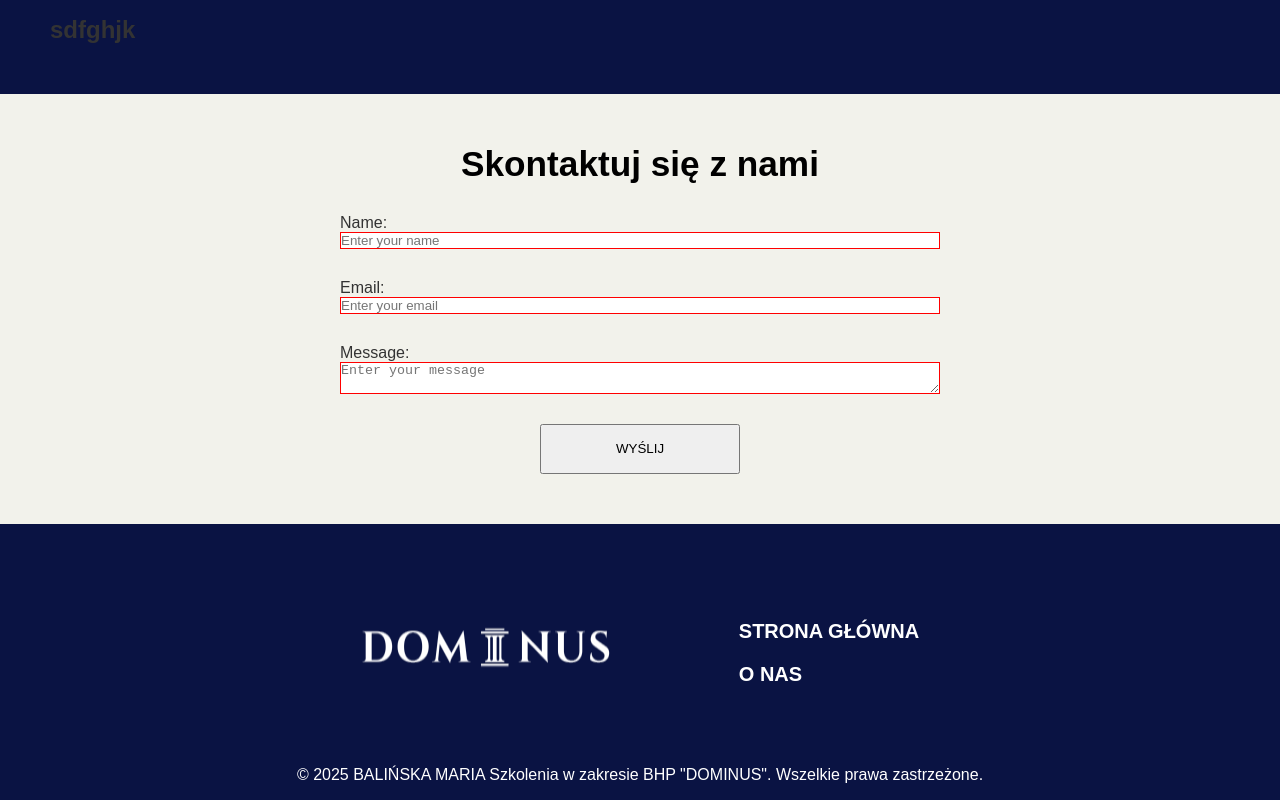
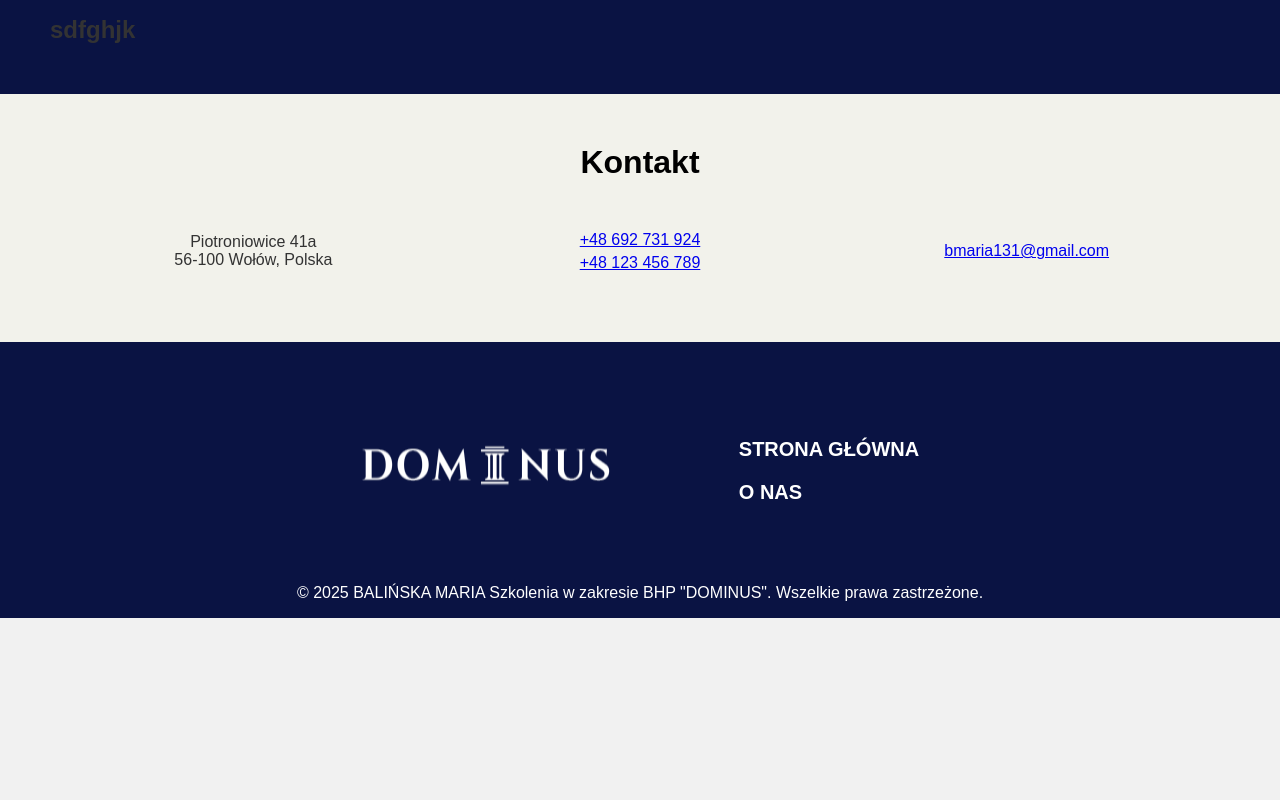
Before and after one commit to DawidWit/dominus-bhp, a Next.js app: page / in a window 1280 px wide. Shown: the part 2196-2996 px from the top of the page. After the commit the page ends 2814 px from the top, so only its background shows below. Built offline with nearby package versions, Linux system fonts and the light colour scheme.

Commit message:
changed contact info

```diff
--- a/package.json
+++ b/package.json
@@ -16,6 +16,7 @@
     "react": "^19.0.0",
     "react-dom": "^19.0.0",
     "react-hook-form": "^7.54.2",
+    "react-icon": "^1.0.0",
     "sass": "^1.83.0",
     "yup": "^1.6.1"
   },
--- a/src/components/contact_form/commant_form.module.scss
+++ b/src/components/contact_form/commant_form.module.scss
@@ -1,22 +1,43 @@
-.inputContainer{
-    display: flex;
-    flex-direction: column;
-    textarea, input{
-        border: 1px solid red;
-    }
+.container {
+  padding: 0px 20px 20px 20px;
+  text-align: center;
+  margin: 0 auto;
 }
 
-.inputContainer:not(:first-child){
-    margin-top: 30px;
+.title {
+  font-size: 2rem;
+  font-weight: bold;
+  margin-bottom: 20px;
 }
 
-.buttonContainer{
-    display: flex;
-    justify-content: center;
-    margin-top: 30px;
-    .sendingButton{
-        width: 200px;
-        height: 50px;
+.contactInfo {
+  display: flex;
+  flex-wrap: wrap;
+  justify-content: space-between; /* Ensure max space between items */
+  align-items: center;
+  gap: 20px;
+  width: 100%;
+}
 
-    }
+/* Standard info items */
+.infoItem {
+  flex: 1;
+  min-width: 200px;
+  display: flex;
+  align-items: center;
+  justify-content: center;
+  text-align: center;
+  font-size: 20;
 }
+
+/* Phone numbers in a column */
+.infoItemColumn {
+  flex: 1;
+  min-width: 200px;
+  display: flex;
+  flex-direction: column; /* Stack numbers in a column */
+  align-items: center;
+  text-align: center;
+  gap: 5px;
+  font-size:20
+}
--- a/src/components/contact_form/contact_form.tsx
+++ b/src/components/contact_form/contact_form.tsx
@@ -1,117 +1,35 @@
 "use client";
-import React, { useState } from "react";
+import React from "react";
 import styles from "./commant_form.module.scss";
 
-interface FormData {
-  name: string;
-  email: string;
-  message: string;
-}
-
-const ContactForm: React.FC = () => {
-  const [formData, setFormData] = useState<FormData>({
-    name: "",
-    email: "",
-    message: "",
-  });
-  const [isSubmitting, setIsSubmitting] = useState(false);
-  const [error, setError] = useState<string | null>(null);
-  const [success, setSuccess] = useState<string | null>(null);
-
-  const handleChange = (
-    e: React.ChangeEvent<HTMLInputElement | HTMLTextAreaElement>
-  ) => {
-    const { name, value } = e.target;
-    setFormData((prev) => ({ ...prev, [name]: value }));
-  };
-
-  const handleSubmit = async (e: React.FormEvent) => {
-    e.preventDefault();
-    setIsSubmitting(true);
-    setError(null);
-    setSuccess(null);
-
-    try {
-      const response = await fetch("/api/contact", {
-        method: "POST",
-        headers: {
-          "Content-Type": "application/json",
-        },
-        body: JSON.stringify(formData),
-      });
-
-      if (!response.ok) {
-        const errorData = await response.json();
-        throw new Error(errorData.message || "Something went wrong.");
-      }
-
-      setSuccess("Message sent successfully!");
-      setFormData({ name: "", email: "", message: "" });
-    } catch (err: any) {
-      setError(err.message);
-    } finally {
-      setIsSubmitting(false);
-    }
-  };
-
+export default function ContactForm() {
   return (
-    <>
-      <h2>Skontaktuj się z nami</h2>
-      <form
-        onSubmit={handleSubmit}
-        style={{ maxWidth: "600px", margin: "0 auto" }}
-      >
-        <div className={styles.inputContainer}>
-          <label htmlFor="name">Name:</label>
-          <input
-            id="name"
-            name="name"
-            value={formData.name}
-            onChange={handleChange}
-            placeholder="Enter your name"
-            required
-          />
+    <section className={styles.container}>
+      <h2 className={styles.title}>Kontakt</h2>
+      <div className={styles.contactInfo}>
+        <div className={styles.infoItem}>
+          <p>
+            Piotroniowice 41a <br />
+            56-100 Wołów, Polska
+          </p>
         </div>
 
-        <div className={styles.inputContainer}>
-          <label htmlFor="email">Email:</label>
-          <input
-            id="email"
-            name="email"
-            type="email"
-            value={formData.email}
-            onChange={handleChange}
-            placeholder="Enter your email"
-            required
-          />
+        {/* Phone numbers in a column */}
+        <div className={styles.infoItemColumn}>
+          <p>
+            <a href="tel:+48692731924">+48 692 731 924</a>
+          </p>
+          <p>
+            <a href="tel:+48123456789">+48 123 456 789</a>
+          </p>
         </div>
 
-        <div className={styles.inputContainer}>
-          <label htmlFor="message">Message:</label>
-          <textarea
-            id="message"
-            name="message"
-            value={formData.message}
-            onChange={handleChange}
-            placeholder="Enter your message"
-            required
-          />
+        <div className={styles.infoItem}>
+          <p>
+            <a href="mailto:bmaria131@gmail.com">bmaria131@gmail.com</a>
+          </p>
         </div>
-        <div className={styles.buttonContainer}>
-          <button
-            type="submit"
-            disabled={isSubmitting}
-            className={styles.sendingButton}
-          >
-            {isSubmitting ? "WYSYŁANIE..." : "WYŚLIJ"}
-          </button>
-        </div>
-
-        {error && <p style={{ color: "red" }}>{error}</p>}
-        {success && <p style={{ color: "green" }}>{success}</p>}
-      </form>
-    </>
+      </div>
+    </section>
   );
-};
-
-export default ContactForm;
+}
```
Also changed, not shown: 1 other file (tests, documents, lock files or other folders).
